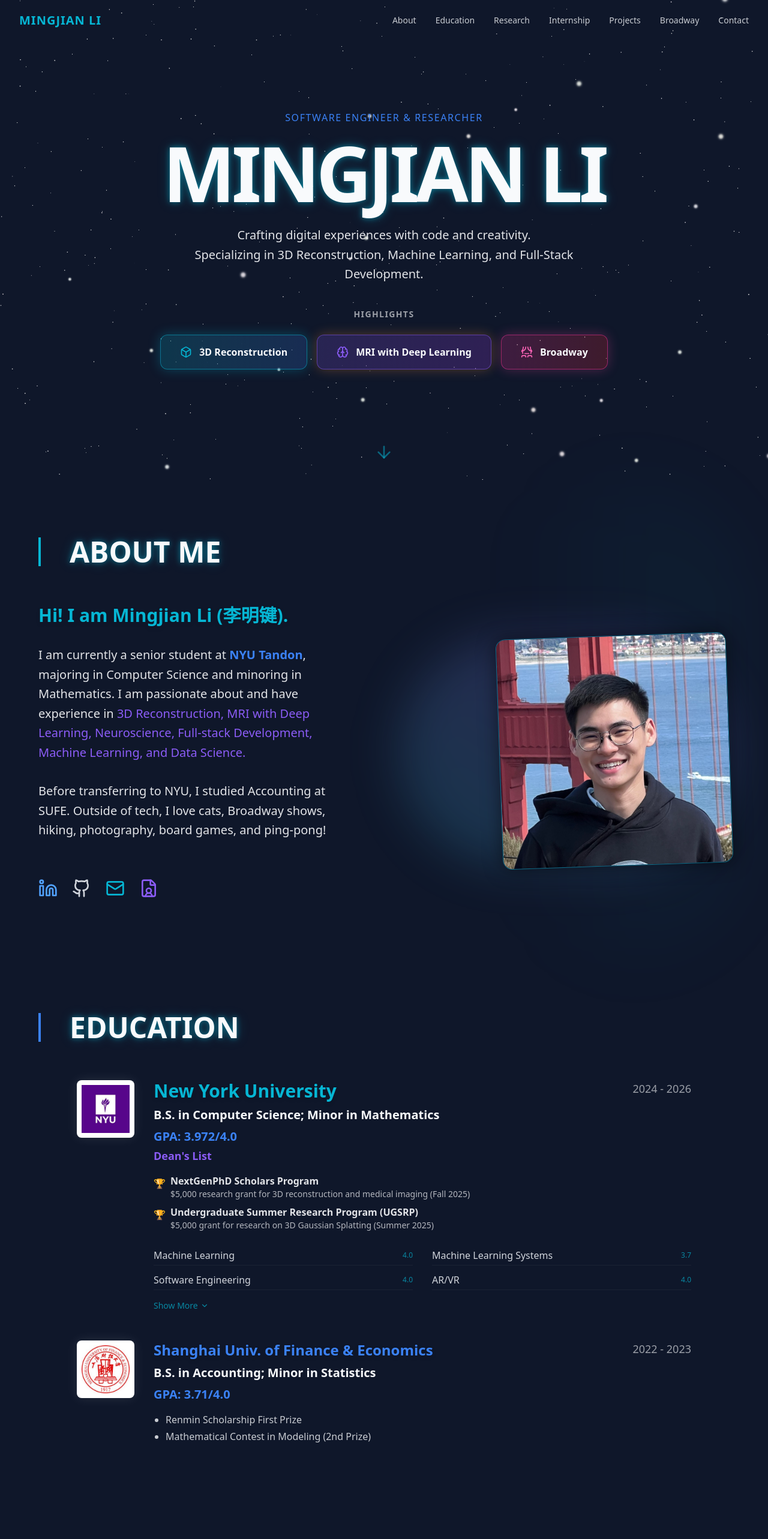
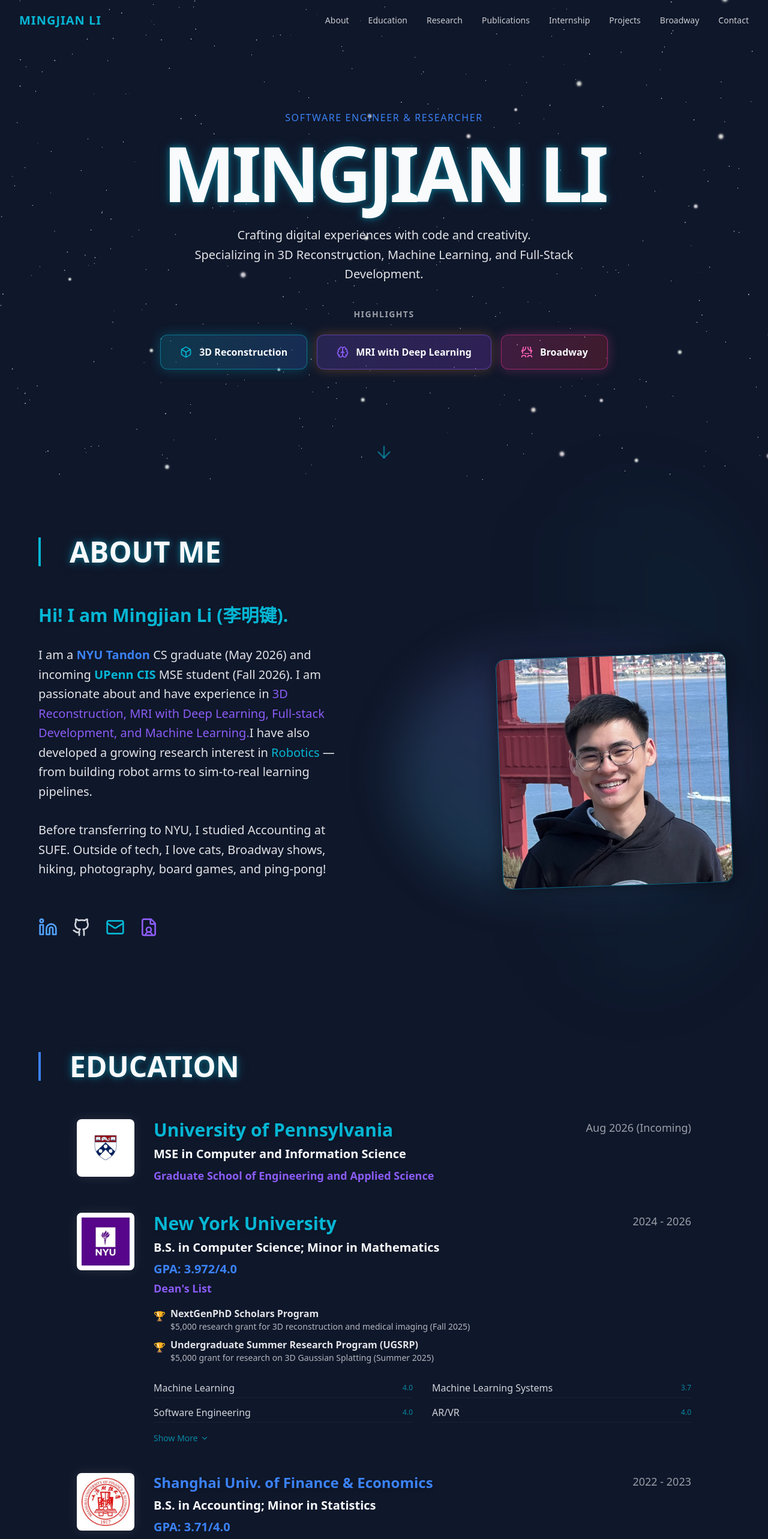
Before and after one commit to Normanisfine/limjiannn, a Next.js app: page / in a window 1280 px wide. Shown: the top 2566 px of the page at 60% size. Built offline with nearby package versions, Linux system fonts and the light colour scheme.

Commit message:
add upenn

```diff
--- a/src/components/layout/Navbar.tsx
+++ b/src/components/layout/Navbar.tsx
@@ -9,6 +9,7 @@ const navLinks = [
     { name: 'About', id: 'about' },
     { name: 'Education', id: 'education' },
     { name: 'Research', id: 'research' },
+    { name: 'Publications', id: 'publications' },
     { name: 'Internship', id: 'internship' },
     { name: 'Projects', id: 'projects' },
     { name: 'Broadway', id: 'broadway' },
--- a/src/components/sections/About.tsx
+++ b/src/components/sections/About.tsx
@@ -21,8 +21,9 @@ export default function About() {
                         Hi! I am Mingjian Li (李明键).
                     </h3>
                     <p className="text-xl text-foreground/90 leading-relaxed font-light">
-                        I am currently a senior student at <span className="text-secondary font-bold">NYU Tandon</span>, majoring in Computer Science and minoring in Mathematics.
-                        I am passionate about and have experience in <span className="text-accent font-medium">3D Reconstruction, MRI with Deep Learning, Neuroscience, Full-stack Development, Machine Learning, and Data Science.</span>
+                        I am a <span className="text-secondary font-bold">NYU Tandon</span> CS graduate (May 2026) and incoming <span className="text-primary font-bold">UPenn CIS</span> MSE student (Fall 2026).
+                        I am passionate about and have experience in <span className="text-accent font-medium">3D Reconstruction, MRI with Deep Learning, Full-stack Development, and Machine Learning.</span>
+                        I have also developed a growing research interest in <span className="text-primary font-medium">Robotics</span> — from building robot arms to sim-to-real learning pipelines.
                     </p>
                     <p className="text-xl text-foreground/90 leading-relaxed font-light">
                         Before transferring to NYU, I studied Accounting at SUFE. Outside of tech, I love cats, Broadway shows, hiking, photography, board games, and ping-pong!
--- a/src/components/sections/Education.tsx
+++ b/src/components/sections/Education.tsx
@@ -38,6 +38,21 @@ export default function Education() {
             </h2>
 
             <div className="space-y-12 max-w-5xl mx-auto w-full">
+                {/* UPenn */}
+                <div className="flex flex-col md:flex-row gap-8 items-start relative z-10 p-6 md:p-0 rounded-xl transition-colors duration-300">
+                    <div className="w-24 h-24 flex-shrink-0 bg-white rounded-lg p-2 shadow-[0_0_20px_rgba(255,255,255,0.1)]">
+                        <Image src="/assets/upenn_logo.png" alt="UPenn" width={100} height={100} className="object-contain w-full h-full" />
+                    </div>
+                    <div className="flex-grow">
+                        <div className="flex flex-col md:flex-row justify-between mb-2">
+                            <h3 className="text-3xl font-bold text-primary drop-shadow-md">University of Pennsylvania</h3>
+                            <span className="text-foreground/60 font-mono text-lg">Aug 2026 (Incoming)</span>
+                        </div>
+                        <p className="text-xl font-semibold mb-2">MSE in Computer and Information Science</p>
+                        <p className="text-accent font-semibold text-lg">Graduate School of Engineering and Applied Science</p>
+                    </div>
+                </div>
+
                 {/* NYU */}
                 <div className="flex flex-col md:flex-row gap-8 items-start relative z-10 p-6 md:p-0 rounded-xl transition-colors duration-300">
                     <div className="w-24 h-24 flex-shrink-0 bg-white rounded-lg p-2 shadow-[0_0_20px_rgba(255,255,255,0.1)]">
--- a/src/components/sections/Hero.tsx
+++ b/src/components/sections/Hero.tsx
@@ -74,7 +74,7 @@ export default function Hero() {
                     </h3>
                     <div className="flex flex-col sm:flex-row gap-4 justify-center items-center flex-wrap">
                         <button
-                            onClick={() => scrollToSection('research-3d')}
+                            onClick={() => scrollToSection('publications')}
                             className="group px-8 py-4 bg-gradient-to-r from-primary/20 to-secondary/20 hover:from-primary/30 hover:to-secondary/30 text-foreground border border-primary/50 rounded-xl font-semibold transition-all hover:scale-105 backdrop-blur-sm shadow-[0_0_20px_rgba(6,182,212,0.3)] flex items-center gap-3"
                         >
                             <Box size={20} className="text-primary group-hover:rotate-12 transition-transform" />
--- a/src/components/sections/Internship.tsx
+++ b/src/components/sections/Internship.tsx
@@ -6,11 +6,25 @@ import SectionWrapper from '@/components/ui/SectionWrapper';
 
 const internships = [
     {
+        title: 'Robotics Software Engineer Intern',
+        company: 'Zhiyuan Company',
+        location: 'Chengdu, China',
+        duration: 'Dec 2025 – Feb 2026',
+        logo: null,
+        logoFallback: 'ZY',
+        responsibilities: [
+            'Built vehicle detection and high-precision localization module for automated parking system, fusing RGB camera data with Livox Mid-360 LiDAR point cloud to estimate 3D vehicle position and orientation.',
+            'Developed modular ROS-based software with YOLO real-time detection, achieving ±5cm localization accuracy in dynamic parking environments.',
+        ],
+        tags: ['ROS', 'LiDAR', 'YOLO', 'C++', 'Python', 'SLAM', 'Point Cloud']
+    },
+    {
         title: 'Software Engineer Intern',
         company: 'SeeM(useums)',
         location: 'Pittsburgh',
         duration: 'Dec 2024 – May 2025',
         logo: '/assets/seemuseums_logo.jpeg',
+        logoFallback: null,
         responsibilities: [
             'Frontend: React, Next.js, Redux. Built authentication, project management.',
             'Backend: Python Flask, Docker, AWS. Scalable deployment.',
@@ -24,6 +38,7 @@ const internships = [
         location: 'Remote',
         duration: 'Sep 2023 – Jan 2024',
         logo: '/assets/wq_logo.png',
+        logoFallback: null,
         responsibilities: [
             'Built market-neutral strategy based on cross-field data and sentiment.',
             'Refined strategy to improve Sharpe ratio, turnover, and fitness.',
@@ -36,6 +51,7 @@ const internships = [
         location: 'Shanghai, China',
         duration: 'Jan 2023 – Feb 2023',
         logo: '/assets/kpmg_logo.jpeg',
+        logoFallback: null,
         responsibilities: [
             'Conducted risk assessment and substantive procedures.',
             'Verified integrity of assets, payroll, and expense accounts.',
@@ -66,7 +82,11 @@ export default function Internship() {
 
                             {/* Logo Node */}
                             <div className="absolute left-[4px] md:left-1/2 top-0 w-12 h-12 rounded-full border-4 border-background bg-zinc-900 z-10 flex items-center justify-center md:-translate-x-1/2 shadow-[0_0_15px_rgba(255,255,255,0.2)] md:-ml-6">
-                                <Image src={role.logo} alt={role.company} width={48} height={48} className="object-cover rounded-full" />
+                                {role.logo ? (
+                                    <Image src={role.logo} alt={role.company} width={48} height={48} className="object-cover rounded-full" />
+                                ) : (
+                                    <span className="text-xs font-bold text-primary">{role.logoFallback}</span>
+                                )}
                             </div>
 
                             {/* Content */}
--- a/src/components/sections/Projects.tsx
+++ b/src/components/sections/Projects.tsx
@@ -6,6 +6,15 @@ import { Github, Code, Database, Brain, ExternalLink } from 'lucide-react';
 import { motion } from 'framer-motion';
 
 const projects = [
+    {
+        title: 'SO-ARM101 Robot Learning Pipeline',
+        desc: '3D printed and assembled an SO-ARM101 robotic arm, calibrated Feetech servo motors, and configured leader-follower teleoperation. Building a robot learning pipeline with teleoperation data collection for policy training and sim-to-real experimentation in Isaac Lab.',
+        tags: ['Robotics', 'Isaac Lab', 'Python', 'Teleoperation', 'Sim-to-Real', 'Servo Control'],
+        link: null,
+        icon: <Code size={32} className="text-cyan-400" />,
+        type: 'Robotics',
+        date: 'Spring 2026'
+    },
     {
         title: 'ML Systems Implementation',
         desc: 'Implemented GPU tensor operators (CUDA/C++) and MLP with auto-differentiation via pybind11. Achieved 97% MNIST accuracy with optimized kernels on NVIDIA T4 GPUs.',
--- a/src/components/sections/Research.tsx
+++ b/src/components/sections/Research.tsx
@@ -23,6 +23,28 @@ export default function Research() {
 
             <div className="max-w-7xl mx-auto">
 
+                {/* Publications */}
+                <div id="publications" className="mb-16 pb-16 border-b border-white/10">
+                    <h3 className="text-2xl font-bold text-secondary mb-6 uppercase tracking-wider">Publications</h3>
+                    <div className="space-y-4">
+                        <div className="flex gap-4 p-5 bg-white/5 rounded-xl border border-white/10 hover:border-primary/30 transition-colors">
+                            <span className="text-primary font-mono font-bold text-sm mt-0.5 flex-shrink-0">[1]</span>
+                            <div>
+                                <p className="text-base text-foreground/90 leading-relaxed">
+                                    <span className="font-semibold text-foreground">Mingjian Li</span>*, Shihang Wei*, Ran Gong, Yueyu Hu, Yao Wang.{' '}
+                                    <span className="italic">"DanceNet3D: A 3D Dance Dataset with Multi-View Videos and 3DGS Reconstructions."</span>{' '}
+                                    <span className="text-primary font-semibold">CVPR 2026 3DMV Workshop.</span>
+                                </p>
+                                <p className="text-xs text-foreground/50 mt-1">* Equal contribution</p>
+                                <a href="https://nyuvideolab.github.io/DanceNet3D/" target="_blank" rel="noopener noreferrer"
+                                    className="inline-flex items-center gap-1.5 text-yellow-400 hover:text-yellow-300 transition-colors text-sm font-medium mt-2">
+                                    <ExternalLink size={14} /> Project Page
+                                </a>
+                            </div>
+                        </div>
+                    </div>
+                </div>
+
                 {/* Main Project */}
                 <div id="research-3d" className="w-full space-y-8">
                     <h3 className="text-3xl font-bold text-primary mb-4 drop-shadow-lg">
@@ -30,11 +52,14 @@ export default function Research() {
                     </h3>
 
                     <div className="flex flex-wrap gap-3 mb-6">
-                        {['Computer Vision', '3DGS', 'PyTorch', 'Camera Calibration', 'Unity AR/VR', 'Unreal Engine' ].map(tag => (
+                        {['Computer Vision', '3DGS', 'PyTorch', 'Camera Calibration', 'Unity AR/VR', 'Unreal Engine'].map(tag => (
                             <span key={tag} className="px-3 py-1 bg-primary/10 text-primary text-xs uppercase tracking-wider border border-primary/20">
                                 {tag}
                             </span>
                         ))}
+                        <span className="px-3 py-1 bg-yellow-400/10 text-yellow-400 text-xs uppercase tracking-wider border border-yellow-400/30 font-semibold">
+                            Publication
+                        </span>
                     </div>
 
                     <p className="text-lg text-foreground/80 font-light leading-relaxed mb-4">
@@ -50,9 +75,22 @@ export default function Research() {
                     </p>
 
                     <a href="https://nyuvideolab.github.io/DanceNet3D/" target="_blank" rel="noopener noreferrer"
-                        className="inline-flex items-center gap-2 text-yellow-400 hover:text-yellow-300 transition-colors font-medium border-b border-yellow-400/30 hover:border-yellow-300/50 pb-1 mb-8">
+                        className="inline-flex items-center gap-2 text-yellow-400 hover:text-yellow-300 transition-colors font-medium border-b border-yellow-400/30 hover:border-yellow-300/50 pb-1 mb-6">
                         <ExternalLink size={18} /> View DanceNet3D Dataset
                     </a>
+
+                    {/* Publication citation */}
+                    <div className="flex gap-4 p-5 bg-yellow-400/5 rounded-xl border border-yellow-400/20 mb-8">
+                        <span className="text-yellow-400 font-mono font-bold text-sm mt-0.5 flex-shrink-0">[1]</span>
+                        <div>
+                            <p className="text-sm text-foreground/90 leading-relaxed">
+                                <span className="font-semibold text-foreground">Mingjian Li</span>*, Shihang Wei*, Ran Gong, Yueyu Hu, Yao Wang.{' '}
+                                <span className="italic">"DanceNet3D: A 3D Dance Dataset with Multi-View Videos and 3DGS Reconstructions."</span>{' '}
+                                <span className="text-yellow-400 font-semibold">CVPR 2026 3DMV Workshop.</span>
+                            </p>
+                            <p className="text-xs text-foreground/50 mt-1">* Equal contribution</p>
+                        </div>
+                    </div>
 
                     {/* Dancing Human Videos - Horizontal Scroll */}
                     <div className="mb-8">
```
Also changed, not shown: public/assets/upenn_logo.png (added), 1 other file (tests, documents, lock files or other folders).
